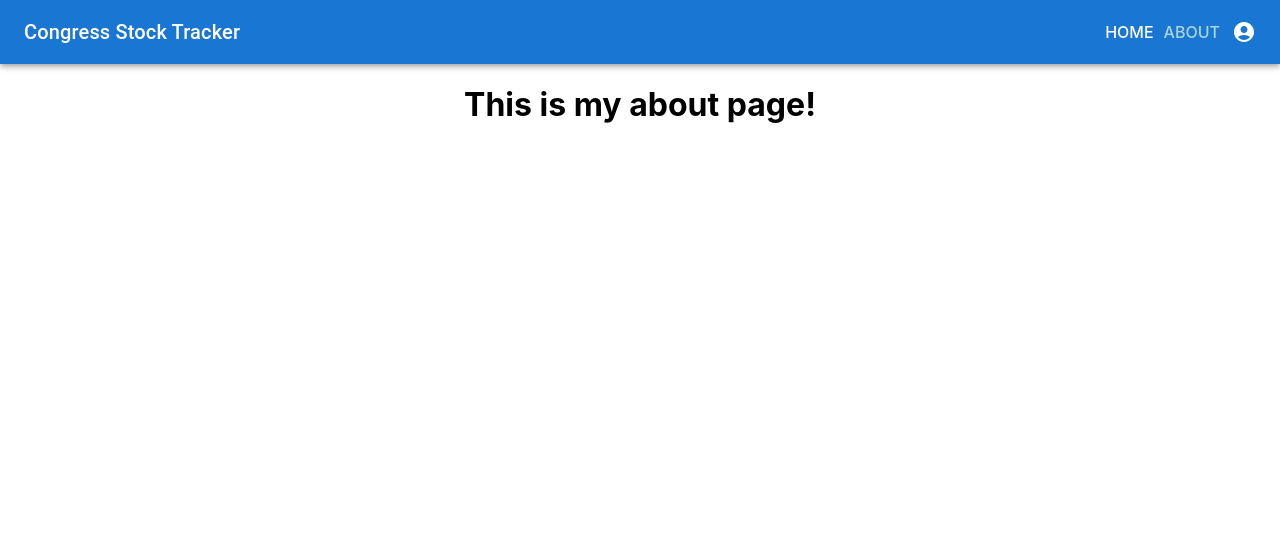
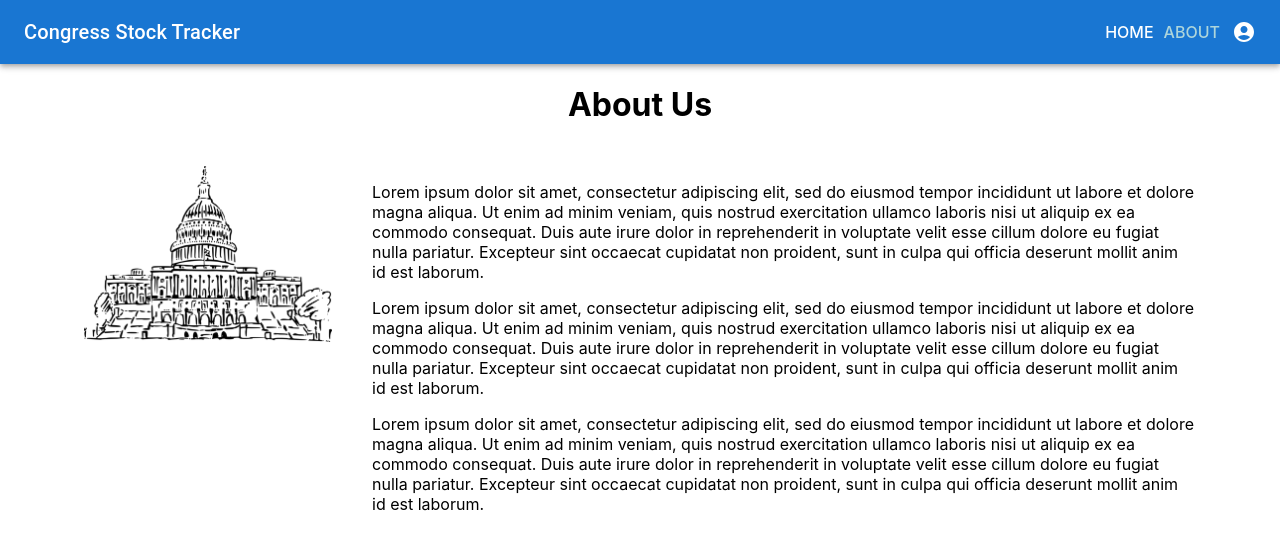
Before and after one commit to taylor-huffman/phase-2-project, a React (Create React App) app: page /about in a window 1280 px wide. Shown: the top 548 px of the page. Built offline with nearby package versions, Linux system fonts and the light colour scheme.

Commit message:
Add structure and lorem ipsum to About page

```diff
--- a/src/components/About.js
+++ b/src/components/About.js
@@ -1,12 +1,27 @@
 import React from 'react'
 import { Container } from '@mui/material'
+import { Grid } from '@mui/material'
 
 export default function About() {
   return (
-    <Container maxWidth='lg'>
-        <div>
-            <h1>This is my about page!</h1>
-        </div>
+    <Container maxWidth='lg' className='container about'>
+        <h1>About Us</h1>
+        <Grid container spacing={0} sx={{ flexGrow: 1 }}>
+            <Grid item xs={3} style={{ padding: '20px' }}>
+                <img alt='Congress Illustration' src={require('../media/congress-illustration.png')} style={{ width: '100%' }} />
+            </Grid>
+            <Grid item xs={9} style={{ padding: '20px', textAlign: 'left' }}>
+                <p>
+                Lorem ipsum dolor sit amet, consectetur adipiscing elit, sed do eiusmod tempor incididunt ut labore et dolore magna aliqua. Ut enim ad minim veniam, quis nostrud exercitation ullamco laboris nisi ut aliquip ex ea commodo consequat. Duis aute irure dolor in reprehenderit in voluptate velit esse cillum dolore eu fugiat nulla pariatur. Excepteur sint occaecat cupidatat non proident, sunt in culpa qui officia deserunt mollit anim id est laborum.
+                </p>
+                <p>
+                Lorem ipsum dolor sit amet, consectetur adipiscing elit, sed do eiusmod tempor incididunt ut labore et dolore magna aliqua. Ut enim ad minim veniam, quis nostrud exercitation ullamco laboris nisi ut aliquip ex ea commodo consequat. Duis aute irure dolor in reprehenderit in voluptate velit esse cillum dolore eu fugiat nulla pariatur. Excepteur sint occaecat cupidatat non proident, sunt in culpa qui officia deserunt mollit anim id est laborum.
+                </p>
+                <p>
+                Lorem ipsum dolor sit amet, consectetur adipiscing elit, sed do eiusmod tempor incididunt ut labore et dolore magna aliqua. Ut enim ad minim veniam, quis nostrud exercitation ullamco laboris nisi ut aliquip ex ea commodo consequat. Duis aute irure dolor in reprehenderit in voluptate velit esse cillum dolore eu fugiat nulla pariatur. Excepteur sint occaecat cupidatat non proident, sunt in culpa qui officia deserunt mollit anim id est laborum.
+                </p>
+            </Grid>
+        </Grid>
     </Container>
   )
 }
```
